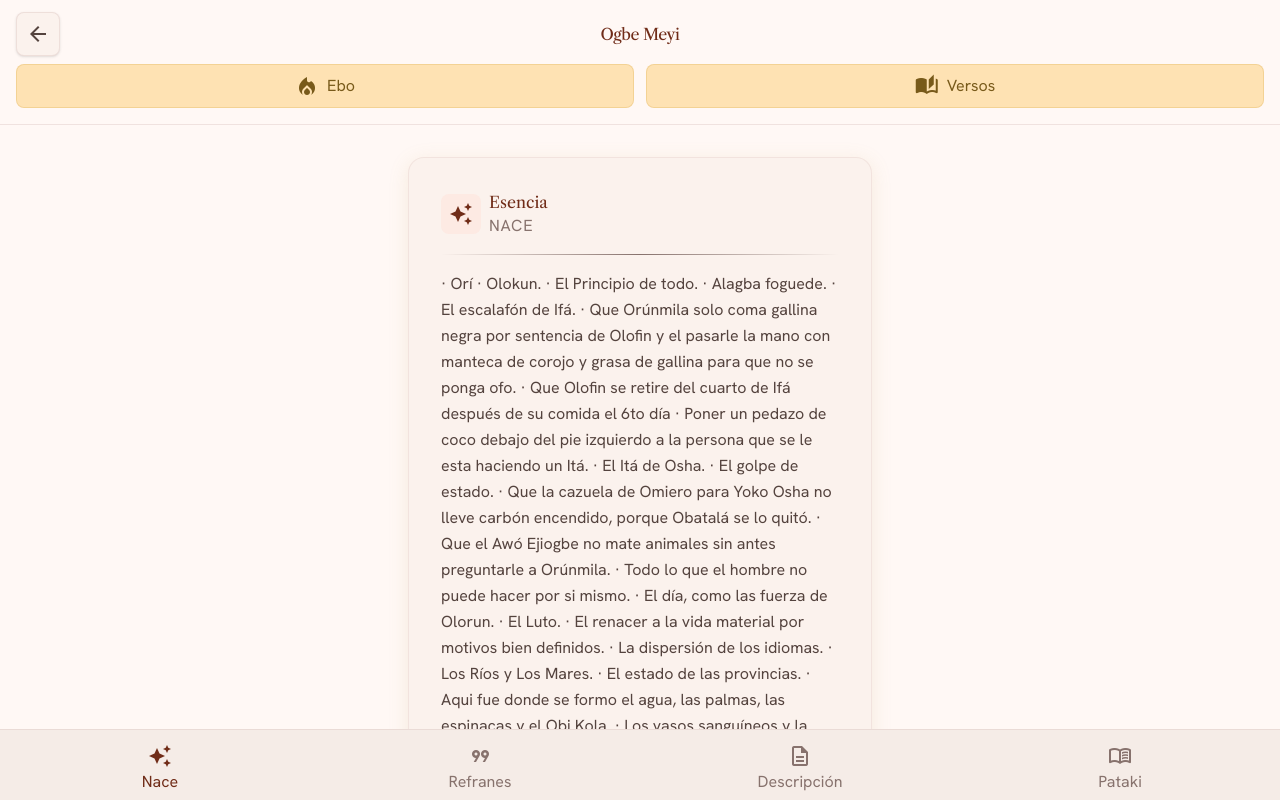
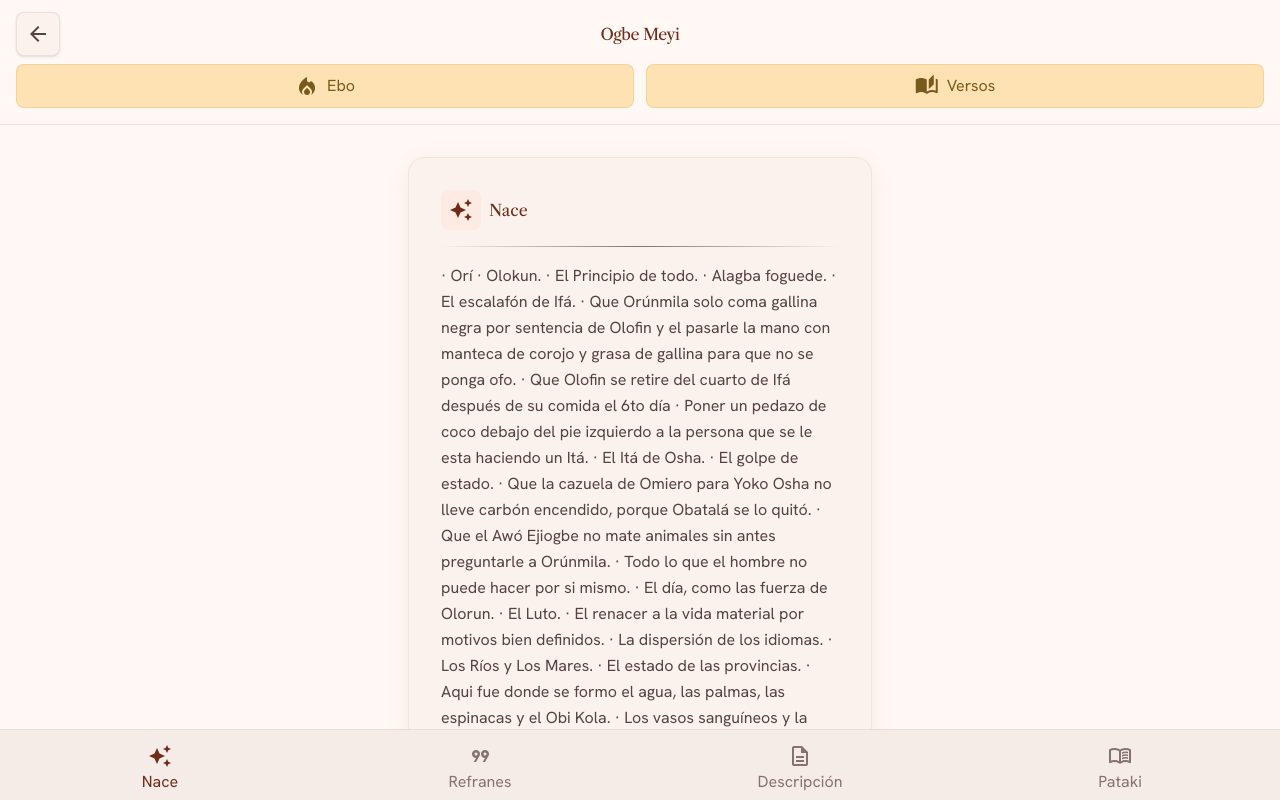
Before and after one commit to UnCubanoDev/ifa-studio, a Next.js app: page /ifa-studio/odu in a window 1280 px wide. Built offline with nearby package versions, Linux system fonts and the light colour scheme.

Commit message:
fix minor

```diff
--- a/app/odu/page.tsx
+++ b/app/odu/page.tsx
@@ -27,13 +27,6 @@ const FALLBACK_TEXT: Record<Tab, string> = {
   refranes: 'Quien consulta a Ifá no camina a ciegas. El proverbio es el caballo que lleva la verdad hasta el corazón del hombre.',
   descripcion: 'Este signo representa el equilibrio entre las fuerzas opuestas del universo. Su influencia se manifiesta en los momentos de transición y decisión.',
   pataki: 'En el principio, Olodumare creó los caminos. Cada Odu guarda la historia de ese momento sagrado cuando el destino fue escrito en el polvo de la tierra.',
-}
-
-const TITLE_MAP: Record<Tab, string> = {
-  nace: 'Esencia',
-  refranes: 'Sabiduría Ancestral',
-  descripcion: 'Naturaleza',
-  pataki: 'Historia Sagrada',
 }
 
 function getOduName(left: string, right: string): string {
@@ -135,8 +128,7 @@ function OduContent() {
                         </span>
                           </div>
                           <div>
-                            <h2 className="font-headline-md text-headline-md text-primary">{TITLE_MAP[tab.key]}</h2>
-                            <p className="font-label-sm text-label-sm text-outline uppercase tracking-wider">{tab.label}</p>
+                            <h2 className="font-headline-md text-headline-md text-primary">{tab.label}</h2>
                           </div>
                         </div>
 
```
